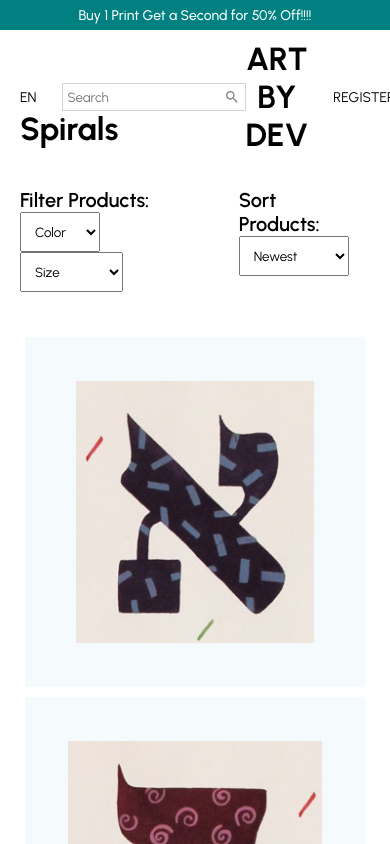
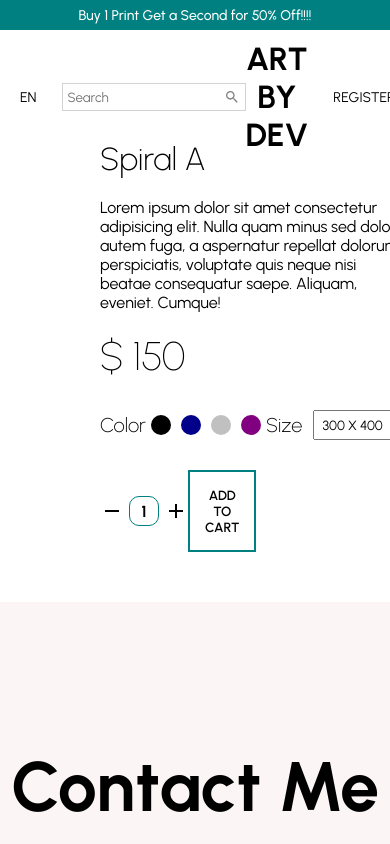
Before and after one commit to nateweis/ecom_frontend, a React (Create React App) app: page / in a window 390 px wide. Shown: the top 844 px of the page. Built offline with nearby package versions, Linux system fonts and the light colour scheme.

Commit message:
responsive for product veiw page

```diff
--- a/src/App.jsx
+++ b/src/App.jsx
@@ -11,7 +11,7 @@
 const App = () => {
   return (
     <>
-      <ProductList />
+      <ProductVeiw />
     </>
   );
 };
--- a/src/pages/ProductVeiw.jsx
+++ b/src/pages/ProductVeiw.jsx
@@ -6,6 +6,7 @@
 import Navbar from "../components/Navbar"
 
 import Pic from '../images/imgFiles'
+import { mobile } from "../responsive"
 
 const ProductVeiw = () => {
     return (
@@ -35,7 +36,7 @@
                         </Filter>
 
                         <Filter>
-                            <FilterTitle>Color</FilterTitle>
+                            <FilterTitle>Size</FilterTitle>
                             <Select>
                                 <Option>300 X 400</Option>
                                 <Option>200 X 500</Option>
@@ -71,6 +72,7 @@
 const Wrapper = styled.div`
     padding: 50px;
     display: flex;
+    ${mobile({padding: "10px", flexDirection: "column"})}
 `
 // Info
 const ImageContainer = styled.div`
@@ -80,10 +82,12 @@
     width: 100%;
     max-height: 80vh;
     object-fit: cover;
+    ${mobile({height: "40vh"})}
 `
 const InfoContainer = styled.div`
     flex:1;
     padding: 0 50px;
+    ${mobile({padding: "10px"})}
 `
 const Title = styled.h1`
     font-weight: 200;
@@ -102,6 +106,7 @@
     justify-content: space-between;
     width: 50%;
     margin: 30px 0 ;
+    ${mobile({width: "100%"})}
 `
 const Filter = styled.div`
     display: flex;
@@ -118,6 +123,7 @@
     border-radius: 50%;
     margin: 0 5px;
     cursor: pointer;
+    ${mobile({margin: "0 3px"})}
 `
 const Select = styled.select`
     margin-left: 10px;
@@ -131,6 +137,7 @@
     display: flex;
     align-items: center;
     justify-content: space-between;
+    ${mobile({width: "100%"})}
 `
 const AmountContainer = styled.div`
     display: flex;
```
